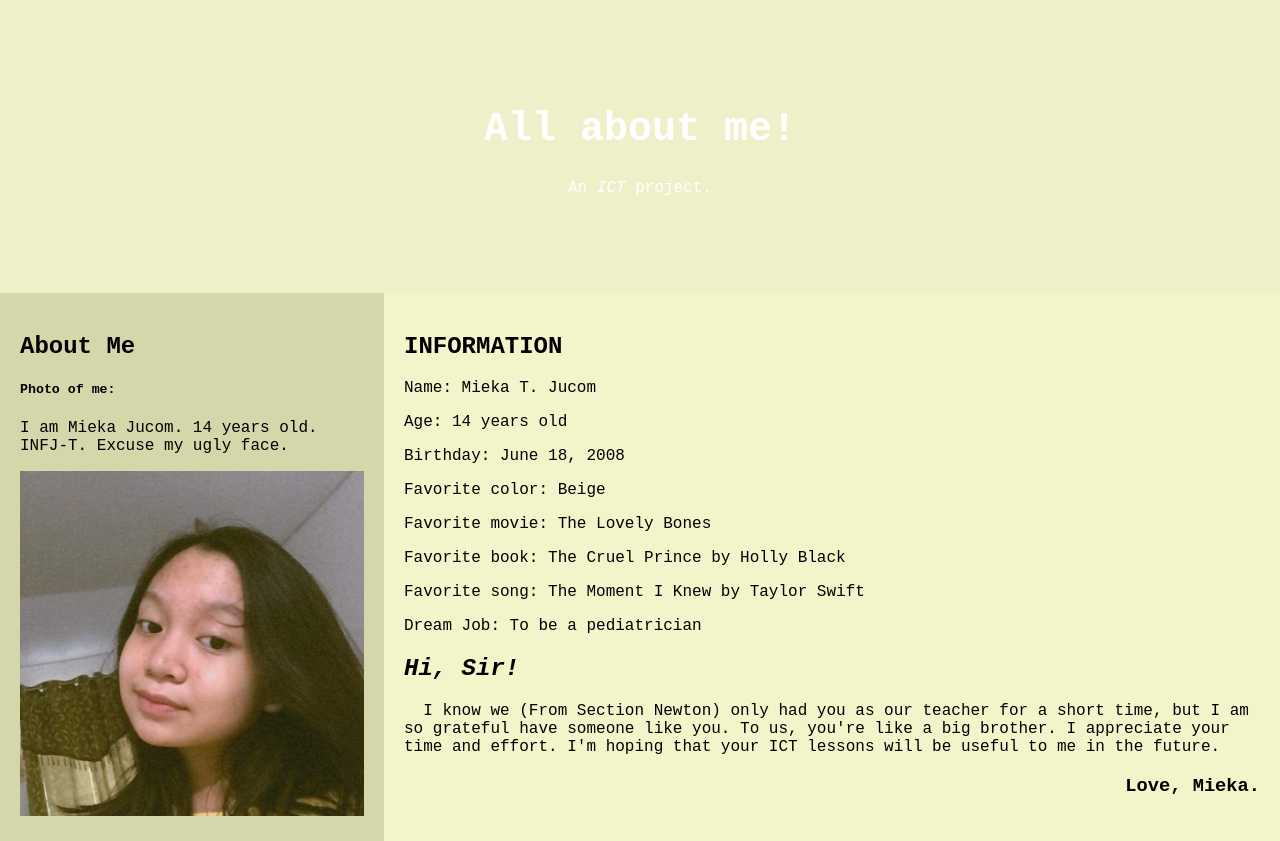
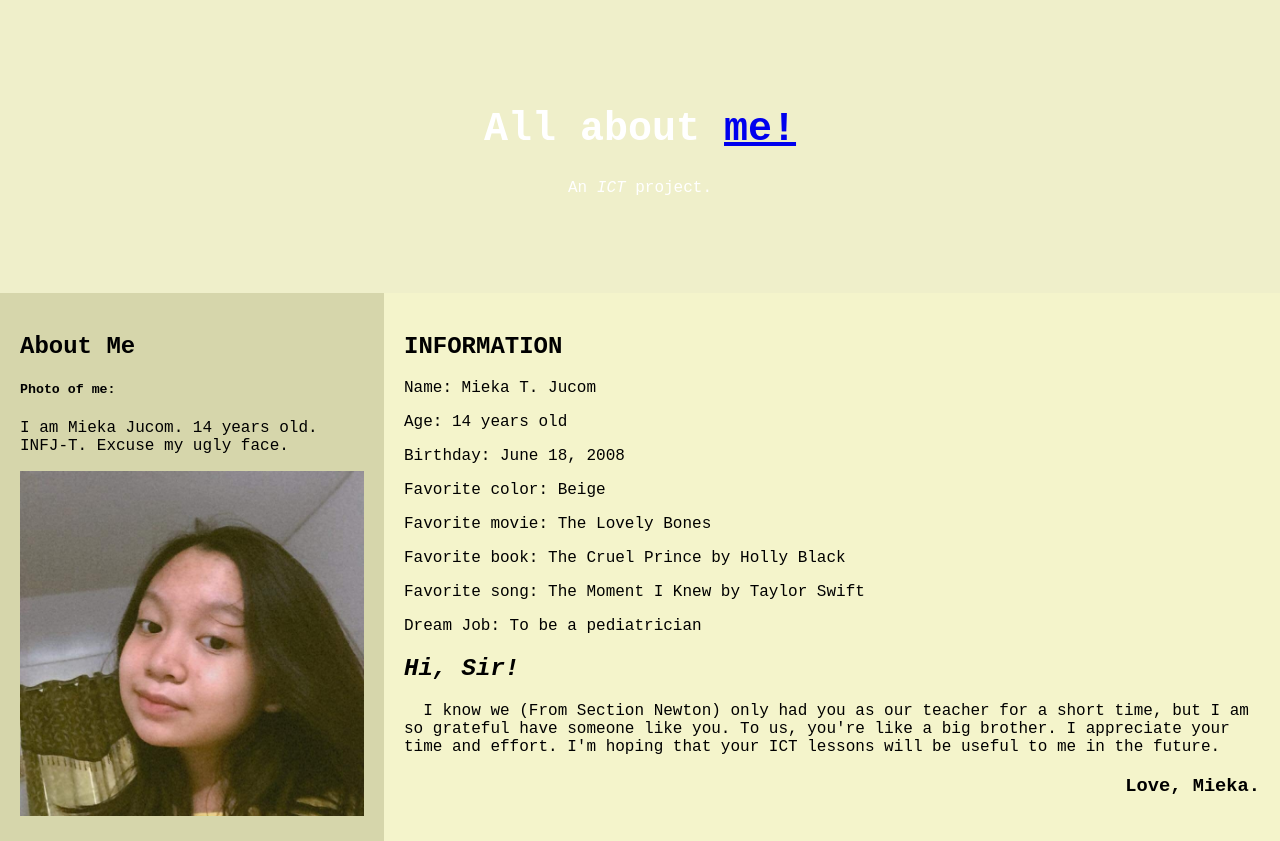
Before and after one commit to miekajucom/about-me, a plain HTML site: page index.html in a window 1280 px wide. Drawn offline with Linux system fonts and the light colour scheme.

Commit message:
Update index.html

```diff
--- a/index.html
+++ b/index.html
@@ -70,7 +70,7 @@ h3 {
 <body>
 
 <div class="header">
-  <h1>All about me!</h1>
+<h1> All about <a href="https://miekajucom.github.io/JUCOM-PORTFOLIO/">me!</a></h1>
   <p>An <i>ICT</i> project.</p>
 </div>
 
```
